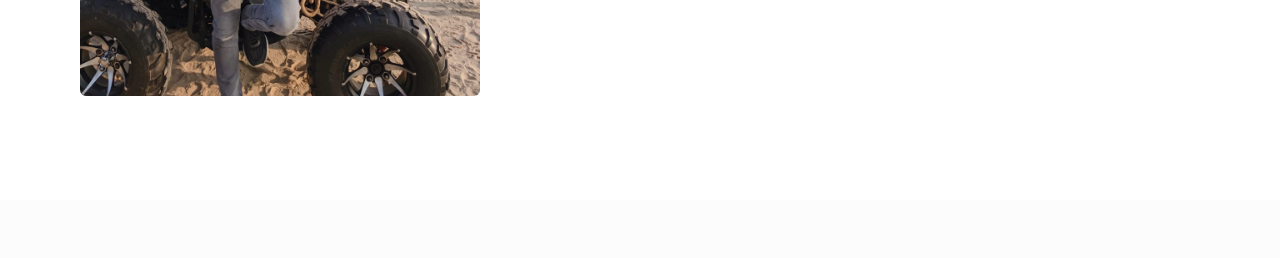
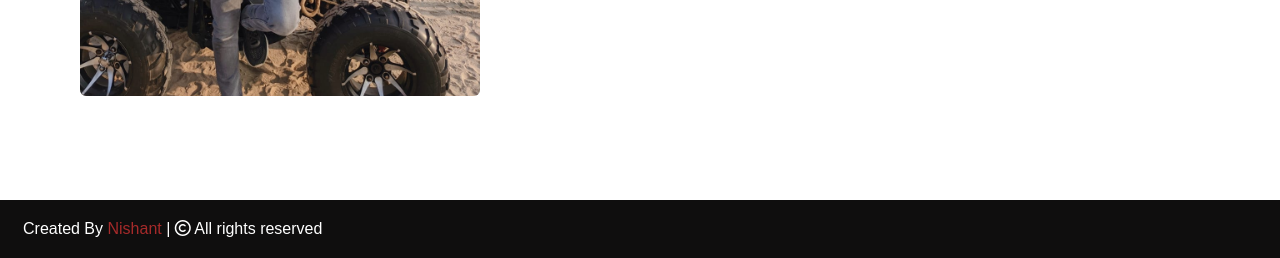
Before and after one commit to Nishant976/Portfolio, a Django app: page /about in a window 1280 px wide. Shown: the part 629-887 px from the top of the page. Before the commit the page ends 725 px from the top, so only its background shows below. Run offline with Django 4.2, Linux system fonts and the light colour scheme; some libraries are stand-ins or nearby versions.

Commit message:
footer in all template

```diff
--- a/port/static/port/about.css
+++ b/port/static/port/about.css
@@ -236,3 +236,17 @@ section .title::after {
     color: darkred;
     background: none;
 }
+
+footer {
+    background: rgb(15, 14, 14);
+    padding: 20px 23px;
+    color: #fff;
+}
+
+footer span a {
+    color: brown;
+}
+
+footer span a:hover {
+    text-decoration: underline;
+}
--- a/port/static/port/skill.css
+++ b/port/static/port/skill.css
@@ -503,7 +503,7 @@ section .title::after {
 /* footer */
 
 footer {
-    background: rgb(20, 16, 16);
+    background: rgb(15, 14, 14);
     padding: 20px 23px;
     color: #fff;
 }
--- a/port/templates/port/about.html
+++ b/port/templates/port/about.html
@@ -55,6 +55,13 @@
             </div>
         </section>
 
+
+        <footer>
+            <span>Created By <a href="#">Nishant</a> | <span class="far fa-copyright"></span> All rights reserved</span>
+        </footer>
+
+
+
     </body>
 
 {% endblock %}
--- a/port/templates/port/contact.html
+++ b/port/templates/port/contact.html
@@ -92,6 +92,10 @@
     </div>
 </section>
 
+<footer>
+    <span>Created By <a href="#">Nishant</a> | <span class="far fa-copyright"></span> All rights reserved</span>
+</footer>
+
 
 
 
--- a/port/templates/port/index.html
+++ b/port/templates/port/index.html
@@ -14,6 +14,7 @@ Personal Portfolia Website
 {% block script %}
 <script type="text/javascript" src="{% static "port/index.js" %}"></script>
 <script type="text/javascript" src="{% static "port/type.js" %}"></script>
+
 {% endblock %}
 
 {% block content %}
@@ -62,7 +63,7 @@ Personal Portfolia Website
                       cupiditate tempore omnis, quis neque iusto perspiciatis? Iusto ipsum ea, ex aliquid nobis dolor
                       rem repellendus accusamus, corporis eum, ut vitae accusantium quod animi atque quidem. Nesciunt
                       voluptatum voluptate aliquid suscipit dolor!</p>
-                  <a href="#">Download CV</a>
+                      <a href="https://drive.google.com/file/d/1YblAz0-EDt0b8LFkBxIhyDTKuSBNmXbd/view?usp=sharing" download >Download CV</a>
               </div>
           </div>
       </div>
--- a/port/templates/port/service.html
+++ b/port/templates/port/service.html
@@ -65,4 +65,8 @@
         </div>
     </div>
 </section>
+
+<footer>
+    <span>Created By <a href="#">Nishant</a> | <span class="far fa-copyright"></span> All rights reserved</span>
+</footer>
 {% endblock %}
--- a/port/templates/port/skill.html
+++ b/port/templates/port/skill.html
@@ -86,4 +86,8 @@
     </div>
 </section>
 
+<footer>
+    <span>Created By <a href="#">Nishant</a> | <span class="far fa-copyright"></span> All rights reserved</span>
+</footer>
+
 {% endblock %}
```
